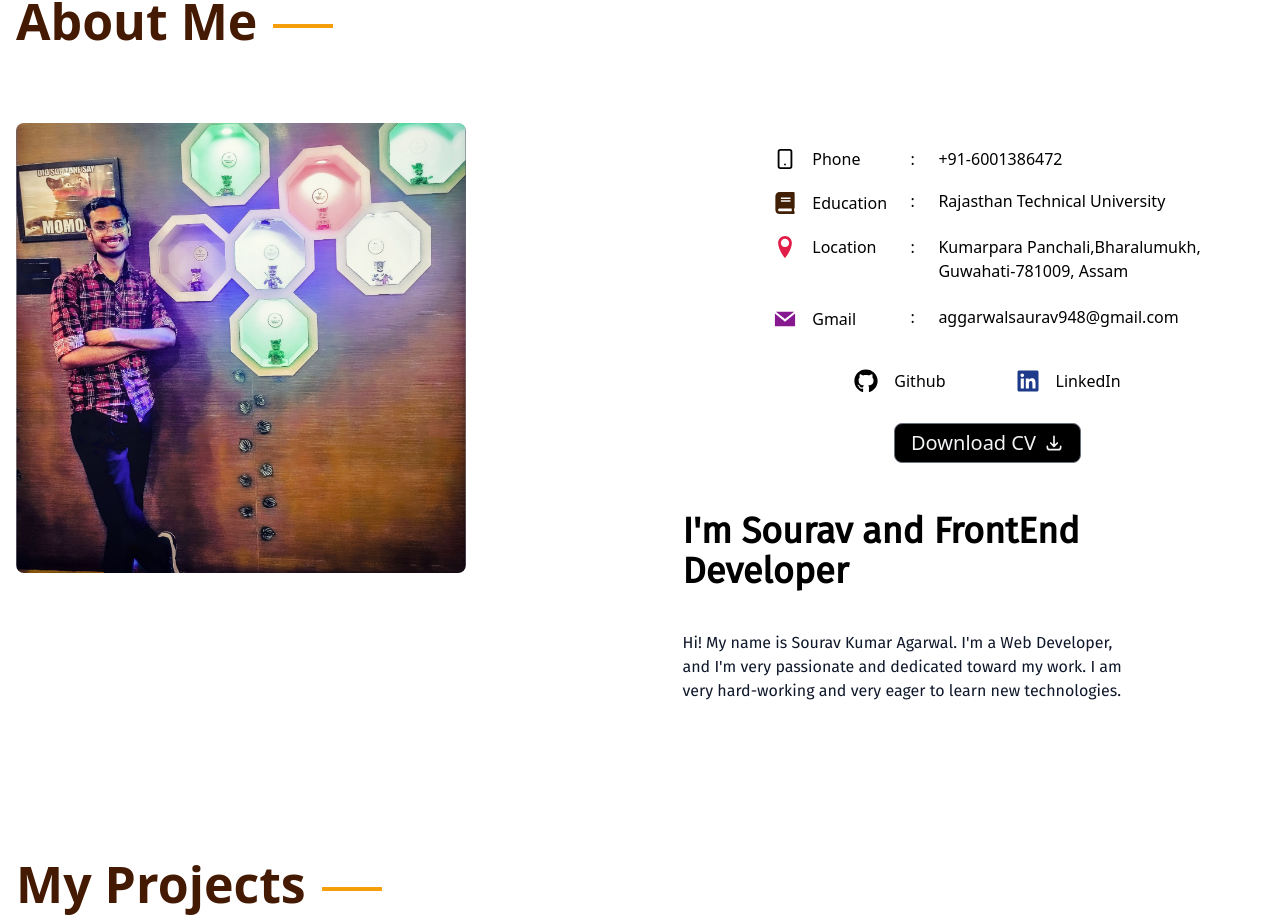
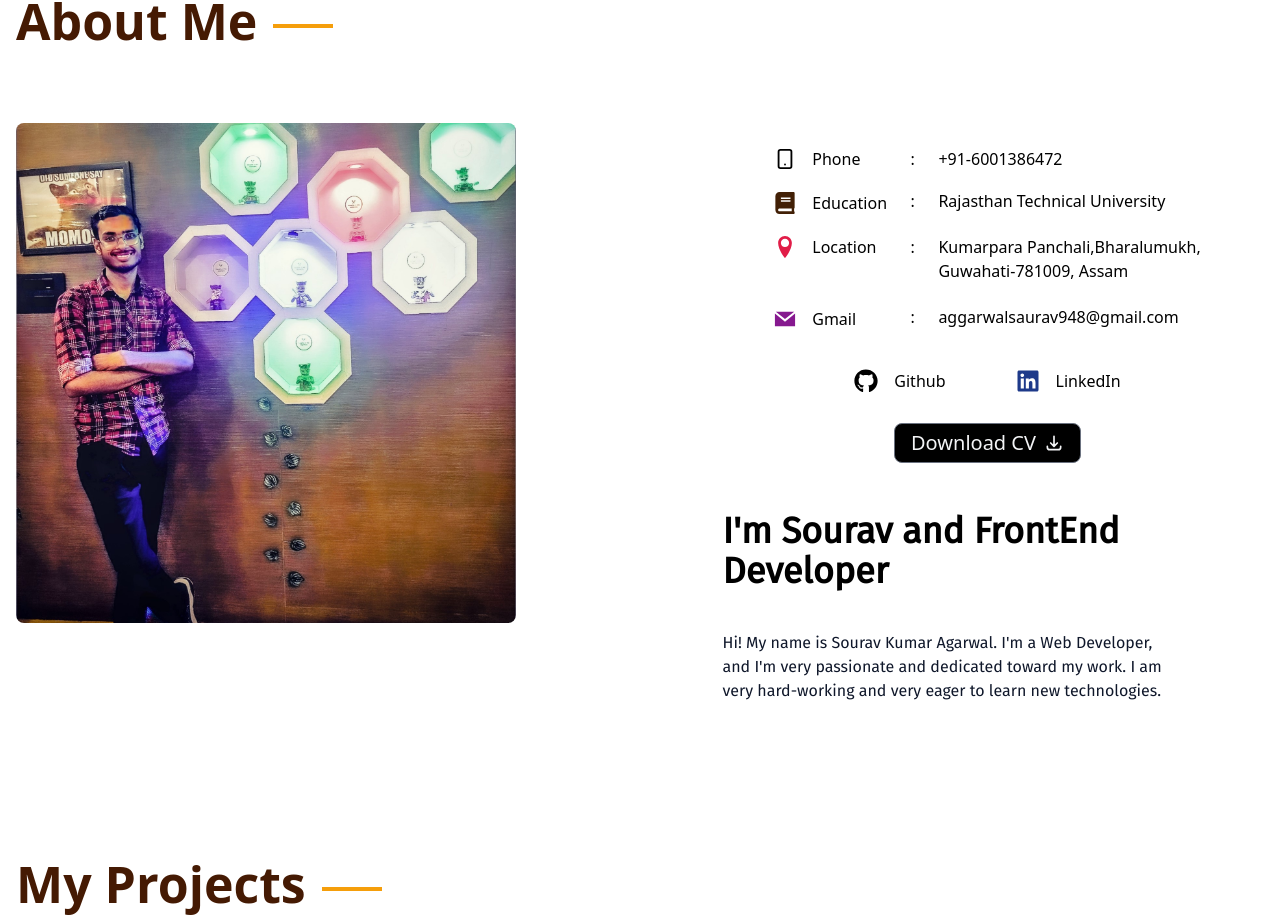
Before and after one commit to SouravKAgarwal/sourav-kr-agarwal, a Next.js app: page / in a window 1280 px wide. Shown: the part 920-1840 px from the top of the page. Built offline with nearby package versions, Linux system fonts and the light colour scheme.

Commit message:
Final fixes

```diff
--- a/pages/about.js
+++ b/pages/about.js
@@ -16,7 +16,7 @@ const About = () => {
         <Heading title="About Me" />
         <div className='grid grid-cols-1 md:grid-cols-2 gap-[5px]'>
             <div>
-                <Image className='rounded-[8px]' src="/aboutme.jpg" width={450} height={675} alt="" />
+                <Image className='rounded-[8px]' src="/aboutme.jpg" width={500} height={750} alt="" />
             </div>
             <div>
                 <div className='flex item-center w-[370px] md:w-[450px] md:mx-[120px] justify-around mt-4'>
@@ -74,7 +74,7 @@ const About = () => {
                         <Link href='Resume.pdf' download className='btn flex border border-[#6b7280] px-4 py-1 text-[#f3f4f6] rounded-[8px] items-center gap-2 hover:bg-[#d4d4d8] hover:text-black transition duration-200'>Download CV<HiOutlineDownload /></Link>
                     </div>
                 </div>
-                <div className='max-w-[450px] md:mx-[40px]'>
+                <div className='max-w-[450px] md:mx-[80px]'>
                     <h2 className='font-bold mt-12 mb-10'>I'm Sourav and FrontEnd Developer</h2>
                     <p className='text-[#0f172a]'>Hi! My name is Sourav Kumar Agarwal. I'm a Web Developer, and I'm very passionate and dedicated toward my work. I am very hard-working and very eager to learn new technologies.</p>
                 </div>
```
